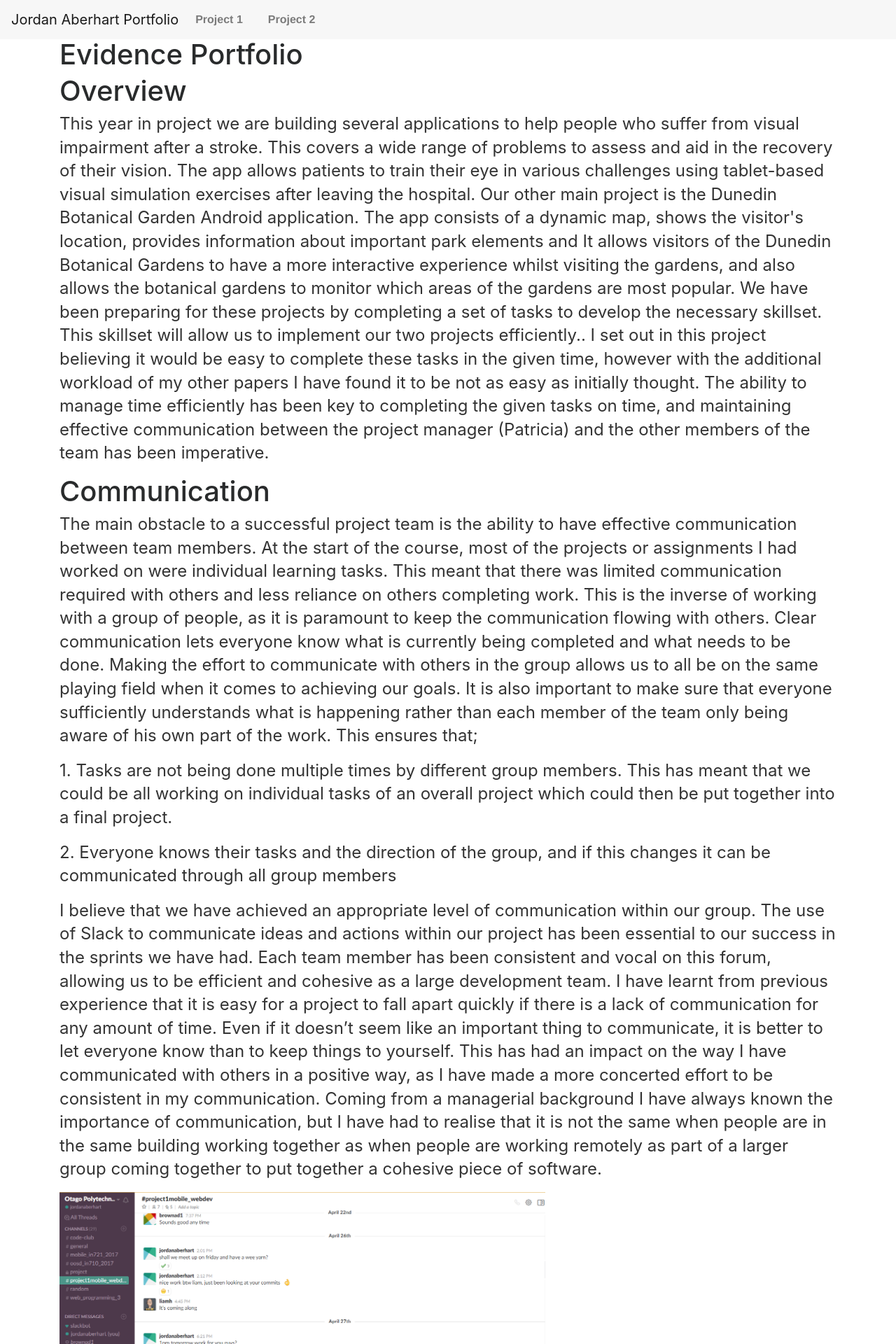
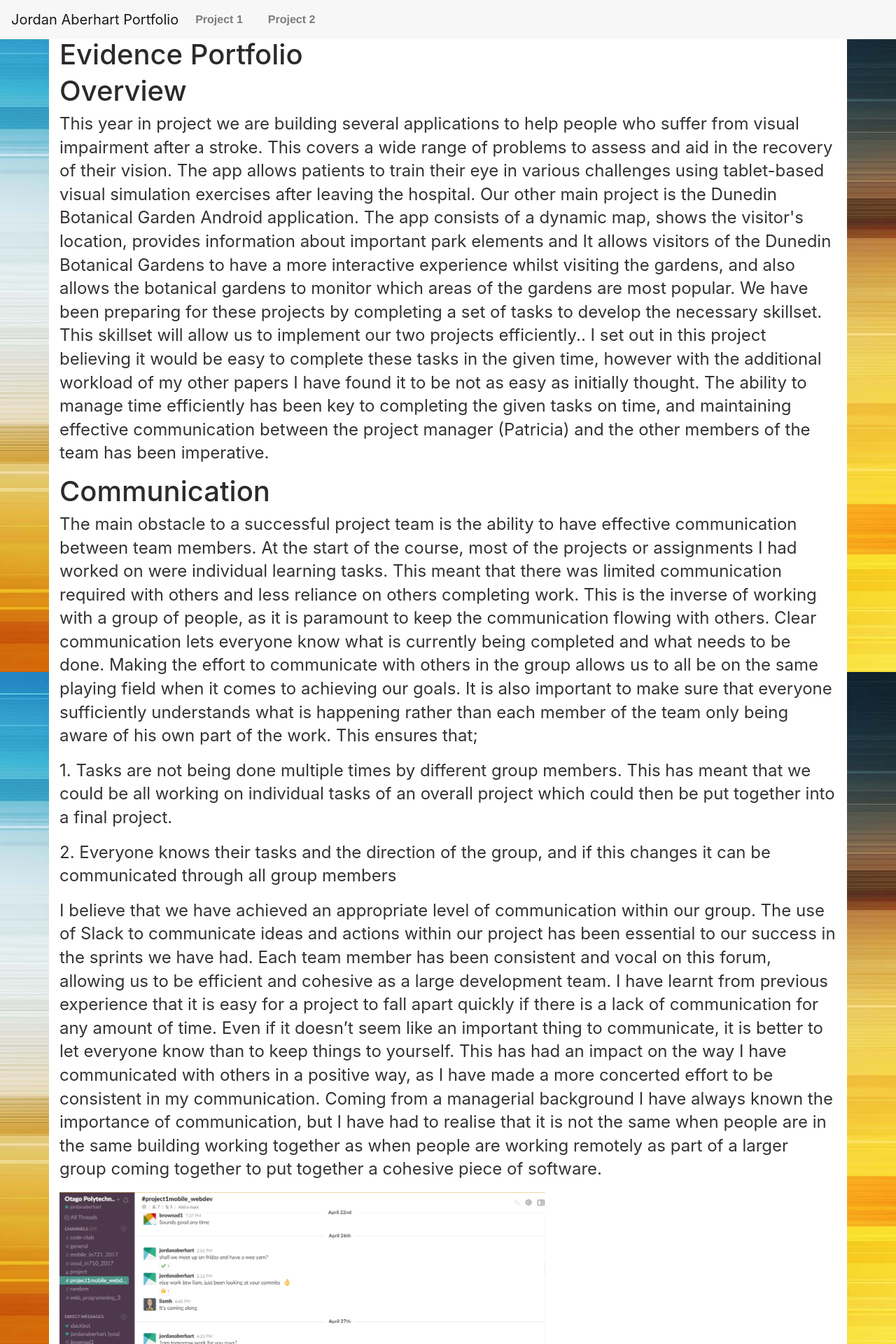
Before and after one commit to aberhjk1/aberhjk1.github.io, a Jekyll site: the page built from index.html, in a window 1280 px wide. Shown: the top 1920 px of the page at 70% size. Built offline with Jekyll 4.4.1, drawn with Linux system fonts in a browser that asks for light colours; nearby versions of some CDN libraries.

Commit message:
Update main.css

```diff
--- a/css/main.css
+++ b/css/main.css
@@ -2,7 +2,7 @@ body {
     margin: 60px auto;
     width: 100%;
     height: 100%;
-    background: url('~/bg.jpg') !important;
+    background: url('bg.jpg') !important;
 
 }
 
```
